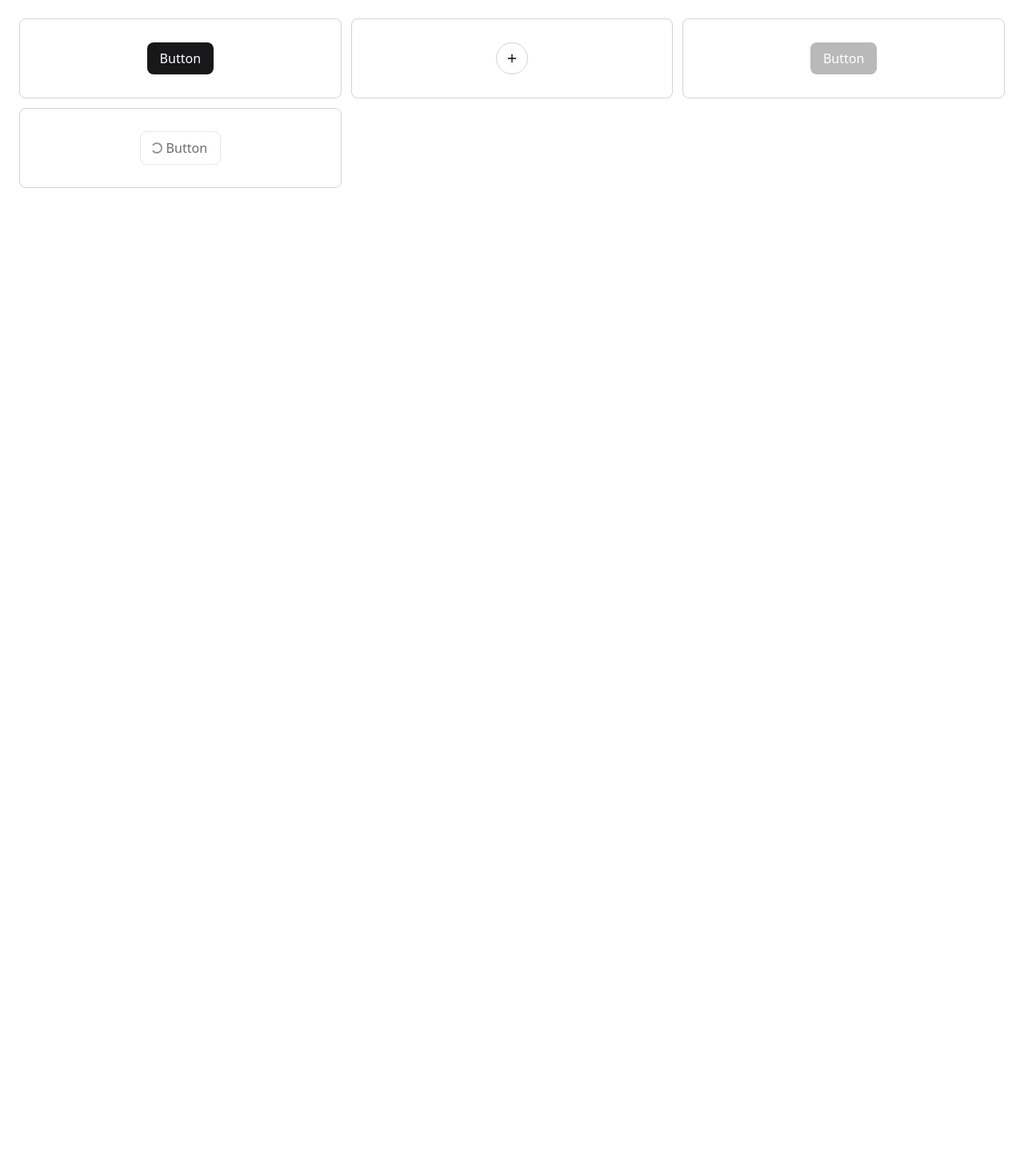
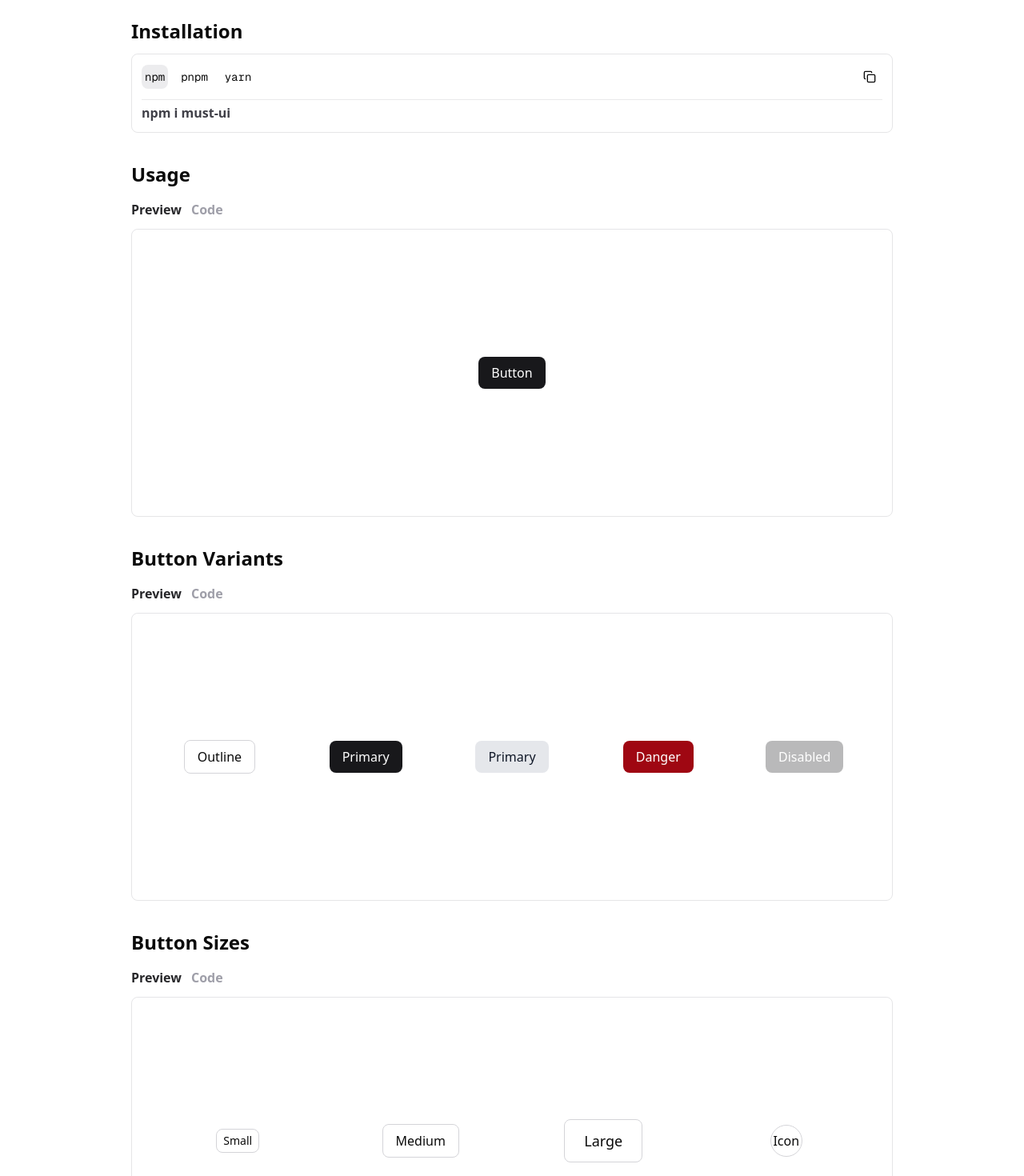
Before and after one commit to ilaydaufelek/MustUI-Studio, a Next.js app: page /studio/button in a window 1280 px wide. Shown: the part 360-1830 px from the top of the page at 80% size. Before the commit the page ends 1159 px from the top, so only its background shows below. Built offline with nearby package versions, Linux system fonts and the light colour scheme.

Commit message:
button page updated

```diff
--- a/src/app/studio/button/page.tsx
+++ b/src/app/studio/button/page.tsx
@@ -1,20 +1,76 @@
 'use client'
 import { ThemeToggle } from "@/components/theme-toggle"
-import { ModalProvider } from "@/provider/modal-provider"
-import { Code,  Github, LoaderCircleIcon, PlusIcon } from "lucide-react"
 import { Button } from "@/library/components/button"
-import { useModal } from "@/hooks/use-modal-store"
-import { useRouter } from "next/navigation"
+import { Installation } from "@/components/installation"
+import { useState } from "react"
+import CodeBlock from "@/components/code-block"
+import { Copy, CopyCheck } from "lucide-react"
+
+
+const textUsage=`
+import {Button} from "must-ui/button"
+export const ButtonUsage=()=>{
+ return(
+ <Button size="md" >Button</Button>
+)}
+`
+const textVariants=`
+ import {Button} from "must-ui/button"
+ export const ButtonUsage=()=>{
+ return(
+<Button variant="outline" size="md" >Outline</Button>
+<Button variant="primary" size="md" >Primary</Button>
+<Button variant="secondary" size="md">Primary</Button>
+<Button variant="danger" size="md" >Danger</Button>
+<Button disabled size="md" >Disabled</Button>
+)}
+`
+const textSizes=`
+ import {Button} from "must-ui/button"
+ export const ButtonUsage=()=>{
+ return(
+<Button variant="outline" size="sm" >Small</Button>
+<Button variant="outline" size="md" >Medium</Button>
+<Button variant="outline"  size="lg" >Large</Button>
+<Button variant="outline" size="icon">Icon</Button>
+)}
+`
 
  const ButtonPage=()=>{
-    const {onOpen} =useModal()
-    const router=useRouter()
+   const[usage,setUsage]=useState<'preview' | 'code'>("preview")
+   const[variants,setVariants]=useState<'preview' | 'code'>("preview")
+   const[sizes,setSizes]=useState<'preview' | 'code'>("preview")
+   const[copyUsage,setCopyUsage]=useState(false)
+   const[copyVariants,setCopyVariants]=useState(false)
+   const[copySizes,setCopySizes]=useState(false)
+
+const onCopyUsage=()=>{
+  navigator.clipboard.writeText(textUsage)
+  setCopyUsage(true)
+  setTimeout(()=>{
+    setCopyUsage(false)
+  },5000)
+}
+
+const onCopyVariants=()=>{
+  navigator.clipboard.writeText(textVariants)
+  setCopyVariants(true)
+  setTimeout(()=>{
+    setCopyVariants(false)
+  },5000)
+}
+
+const onCopySizes=()=>{
+  navigator.clipboard.writeText(textSizes)
+  setCopySizes(true)
+  setTimeout(()=>{
+    setCopySizes(false)
+  },5000)
+}
+
     return(
       <div className="  min-h-screen ">
-
-
     <header className="   w-full  text-black dark:text-white h-[60px] flex items-center justify-end space-x-6 p-2">
-       <p onClick={()=>router.push('')} className="text-sm font-semibold underline cursor-pointer  " >Installation</p>
         <span className="m-2" ><ThemeToggle/></span>
       </header>
       <div className="  w-full  flex flex-col items-center justify-center mt-12 space-y-6  " >
@@ -30,47 +86,136 @@ import { useRouter } from "next/navigation"
        </div>
 
       <div className="  min-h-screen flex  justify-center  mt-4 md:mt-8 ">
-      <div className="h-full max-w-[1400px] w-full grid grid-cols-1 sm:grid-cols-2 md:grid-cols-2 lg:grid-cols-3 xl:grid-cols-3 gap-3 p-6  ">
+     <div  className="h-full max-w-[1000px]  w-full  grid grid-cols-1  gap-3 p-6" >
+    <p className="text-2xl font-semibold" >Installation</p>
+    <div className="border border-zinc-600/15 rounded-md p-3 " >
+    <Installation/>
+    </div>
 
+   <div className="mt-3 md:mt-6 ">
+    <p className="text-2xl font-semibold" >Usage</p>
+    </div>
+    <div className="space-x-3 mt-1 " >
+      <button onClick={()=>setUsage('preview')} className={`font-semibold  ${usage==='preview' ? ' text-zinc-800 dark:text-zinc-100' : ' text-zinc-400 dark:text-zinc-500'} `} >Preview</button>
+      <button onClick={()=>setUsage('code')}className={`font-semibold  ${usage==='code' ? ' text-zinc-800 dark:text-zinc-100' : ' text-zinc-400 dark:text-zinc-500'} `} >Code</button>
+      </div>
+    <div className="relative" >
+      <div className="border  border-zinc-600/15 rounded-md   h-[360px] overflow-hidden" >
+      {usage==='preview' && (
+       <div className="w-full h-full flex justify-center items-center" >
+         <Button size="md" >Button</Button>
+       </div>
+      )}
+      {usage==='code'&&(
+      <div className=" h-full overflow-y-auto no-scrollbar " >
+      <button className="absolute right-0 top-0 m-2 "  onClick={onCopyUsage} >
+       {copyUsage ? <CopyCheck className="w-8 h-8 rounded-md transition-colors hover:bg-zinc-600/20 p-2  " /> : <Copy className="w-8 h-8 rounded-md  transition-colors hover:bg-zinc-600/20 p-2" />}
+      </button>
+        <CodeBlock className="h-full" >
+        {`
+ import {Button} from "must-ui/button"
+ export const ButtonUsage=()=>{
+ return(
+ <Button size="md" >Button</Button>
+)}
 
-      <div className=" relative group border border-zinc-300 dark:border-zinc-800 rounded-md w-full h-[100px]  transition-all flex items-center justify-center ">
-      <div onClick={()=>onOpen('buttonModal',"default")}  className="absolute top-0 right-0 m-2  opacity-0 group-hover:opacity-100 transition-opacity  text-zinc-800 dark:text-white px-2  rounded-md cursor-pointer"><Code className="w-4 h-4" /></div>
-      <Button  size="md" >Button</Button>
+  `}
+        </CodeBlock>
       </div>
-      <div className=" relative border group border-zinc-300 dark:border-zinc-800 rounded-md w-full h-[100px]  transition-all flex items-center justify-center  " >
-      <div onClick={()=>onOpen('buttonModal',"icons")}  className="absolute top-0 right-0 m-2  opacity-0 group-hover:opacity-100 transition-opacity   text-zinc-800 dark:text-white px-2  rounded-md cursor-pointer"><Code className="w-4 h-4" /></div>
-      <Button size="icon" variant="outline" >
-      <PlusIcon size={16} />
-      </Button>
+      )}
+
       </div>
-      <div className=" relative group border border-zinc-300 dark:border-zinc-800 rounded-md  w-full h-[100px] transition-all flex items-center justify-center" >
-      <div onClick={()=>onOpen('buttonModal',"disabled")}  className="absolute top-0 right-0 m-2  opacity-0 group-hover:opacity-100 transition-opacity   text-zinc-800 dark:text-white px-2  rounded-md cursor-pointer"><Code className="w-4 h-4" /></div>
-      <Button disabled >
-       Button
-      </Button>
     </div>
-      <div className=" relative group border border-zinc-300 dark:border-zinc-800 rounded-md  w-full h-[100px] transition-all flex items-center justify-center" >
-      <div onClick={()=>onOpen('buttonModal',"disabled")}  className="absolute top-0 right-0 m-2  opacity-0 group-hover:opacity-100 transition-opacity   text-zinc-800 dark:text-white px-2  rounded-md cursor-pointer"><Code className="w-4 h-4" /></div>
-      <Button variant="outline" disabled>
-      <LoaderCircleIcon
-        className="-ms-1 mr-1  animate-spin"
-        size={16}
-        aria-hidden="true"
-      />
-      Button
-    </Button>
+      <div className="mt-3 md:mt-6 ">
+    <p className="text-2xl font-semibold" >Button Variants</p>
+    </div>
+    <div className="space-x-3 mt-1 " >
+      <button onClick={()=>setVariants('preview')} className={`font-semibold  ${variants==='preview' ? ' text-zinc-800 dark:text-zinc-100' : ' text-zinc-400 dark:text-zinc-500'} `} >Preview</button>
+      <button onClick={()=>setVariants('code')}className={`font-semibold  ${variants==='code' ? ' text-zinc-800 dark:text-zinc-100' : ' text-zinc-400 dark:text-zinc-500'} `} >Code</button>
+      </div>
+    <div className="relative" >
+      <div className="border  border-zinc-600/15 rounded-md   h-[360px] overflow-hidden" >
+      {variants==='preview' && (
+   <div className=" h-full grid grid-cols-2 md:grid-cols-3 lg:grid-cols-4 xl:grid-cols-5 p-6 gap-3 place-items-center">
+  <Button variant="outline" size="md">Outline</Button>
+  <Button variant="primary" size="md">Primary</Button>
+   <Button variant="secondary" size="md">Primary</Button>
+  <Button variant="danger" size="md">Danger</Button>
+  <Button disabled size="md">Disabled</Button>
+</div>
+      )}
+      {variants==='code'&&(
+      <div className=" h-full overflow-y-auto no-scrollbar " >
+      <button className="absolute right-0 top-0 m-2 "  onClick={onCopyVariants} >
+       {copyVariants ? <CopyCheck className="w-8 h-8 rounded-md transition-colors hover:bg-zinc-600/20 p-2  " /> : <Copy className="w-8 h-8 rounded-md  transition-colors hover:bg-zinc-600/20 p-2" />}
+      </button>
+        <CodeBlock className="h-full" >
+        {`
+ import {Button} from "must-ui/button"
+ export const ButtonUsage=()=>{
+ return(
+<Button variant="outline" size="md" >Outline</Button>
+<Button variant="primary" size="md" >Primary</Button>
+<Button variant="secondary" size="md">Primary</Button>
+<Button variant="danger" size="md" >Danger</Button>
+<Button disabled size="md" >Disabled</Button>
+)}
+
+  `}
+        </CodeBlock>
+      </div>
+      )}
+
+      </div>
     </div>
 
 
+        <div className="mt-3 md:mt-6 ">
+    <p className="text-2xl font-semibold" >Button Sizes</p>
+    </div>
+    <div className="space-x-3 mt-1 " >
+      <button onClick={()=>setSizes('preview')} className={`font-semibold  ${sizes==='preview' ? ' text-zinc-800 dark:text-zinc-100' : ' text-zinc-400 dark:text-zinc-500'} `} >Preview</button>
+      <button onClick={()=>setSizes('code')}className={`font-semibold  ${sizes==='code' ? ' text-zinc-800 dark:text-zinc-100' : ' text-zinc-400 dark:text-zinc-500'} `} >Code</button>
+      </div>
+    <div className="relative" >
+      <div className="border  border-zinc-600/15 rounded-md   h-[360px] overflow-hidden mb-4" >
+      {sizes==='preview' && (
+       <div className=" h-full grid grid-cols-2 md:grid-cols-2 lg:grid-cols-4 p-6 gap-3 place-items-center">
+        <Button variant="outline" size="sm" >Small</Button>
+        <Button variant="outline" size="md" >Medium</Button>
+        <Button variant="outline"  size="lg" >Large</Button>
+        <Button variant="outline" size="icon" >Icon</Button>
+       </div>
+      )}
+      {sizes==='code'&&(
+      <div className=" h-full overflow-y-auto no-scrollbar " >
+      <button className="absolute right-0 top-0 m-2 "  onClick={onCopySizes} >
+       {copySizes ? <CopyCheck className="w-8 h-8 rounded-md transition-colors hover:bg-zinc-600/20 p-2  " /> : <Copy className="w-8 h-8 rounded-md  transition-colors hover:bg-zinc-600/20 p-2" />}
+      </button>
+        <CodeBlock className="h-full" >
+        {`
+ import {Button} from "must-ui/button"
+ export const ButtonUsage=()=>{
+ return(
+<Button variant="outline" size="sm" >Small</Button>
+<Button variant="outline" size="md" >Medium</Button>
+<Button variant="outline"  size="lg" >Large</Button>
+<Button variant="outline" size="icon">Icon</Button>
+)}
 
+  `}
+        </CodeBlock>
+      </div>
+      )}
+
+      </div>
+    </div>
 
 
 
       </div>
 
    </div>
-      <ModalProvider/>
-
    </div>
     )
 }
--- a/src/library/components/button.tsx
+++ b/src/library/components/button.tsx
@@ -24,8 +24,8 @@ className,
     const sizes: Record<string,string>={
       "sm":"px-2 py-1 text-sm " ,
       "md":"px-4 py-2 text-base",
-      "lg":"px-6 py-4 text-lg",
-      "icon":"w-10 h-10  overflow-hidden   "
+      "lg":"px-6 py-3 text-lg",
+      "icon":"w-10 h-10  overflow-hidden"
 
     }
 
```
Also changed, not shown: src/app/studio/accordion/page.tsx (line endings or trailing spaces). Lines whose indentation alone changed are shown as unchanged.
